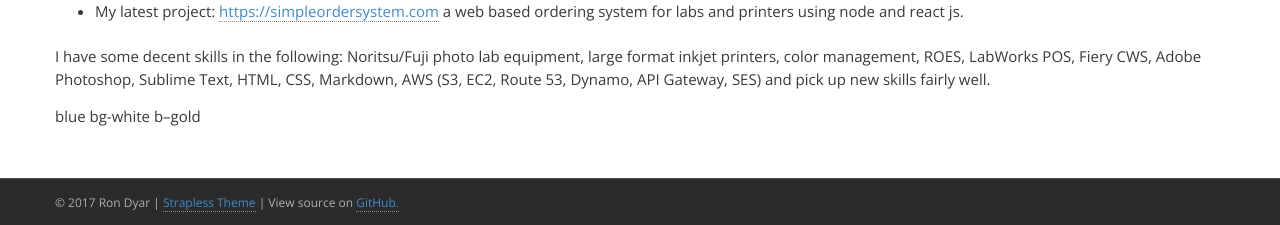
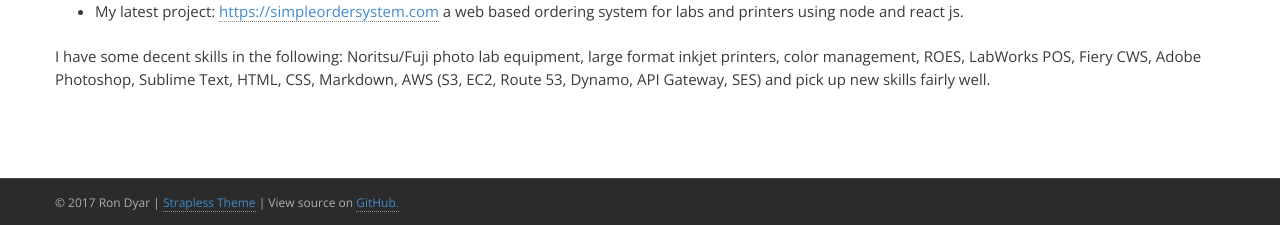
Before and after one commit to rdyar/rdyar.github.io, a Jekyll site: the page built from about-me.md, in a window 1280 px wide and 1022 px high. Shown: the part 794-1019 px from the top of the window. Built offline with Jekyll 4.4.1, drawn with Linux system fonts in a browser that asks for light colours.

Commit message:
Update about-me.md

```diff
--- a/about-me.md
+++ b/about-me.md
@@ -21,5 +21,3 @@ Some of my experiences:
 - My latest project: [https://simpleordersystem.com](https://simpleordersystem.com) a web based ordering system for labs and printers using node and react js.
 
 I have some decent skills in the following: Noritsu/Fuji photo lab equipment, large format inkjet printers, color management, ROES, LabWorks POS, Fiery CWS, Adobe Photoshop, Sublime Text, HTML, CSS, Markdown, AWS (S3, EC2, Route 53, Dynamo, API Gateway, SES) and pick up new skills fairly well.
-
-{% if page.header.class %}{{ page.header.class | join: ' ' }}{% else %}{{ site.data.ui.color.header.class | join: ' '  }}{% endif %}
```
